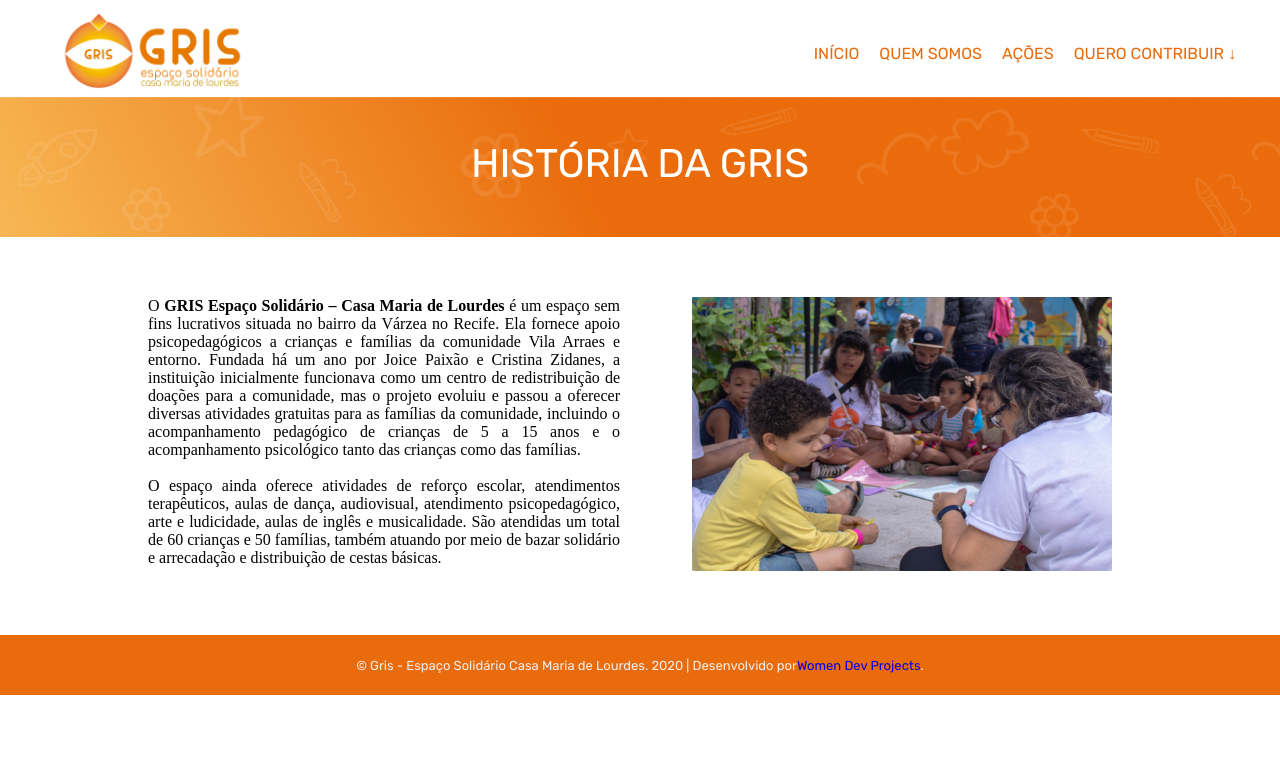
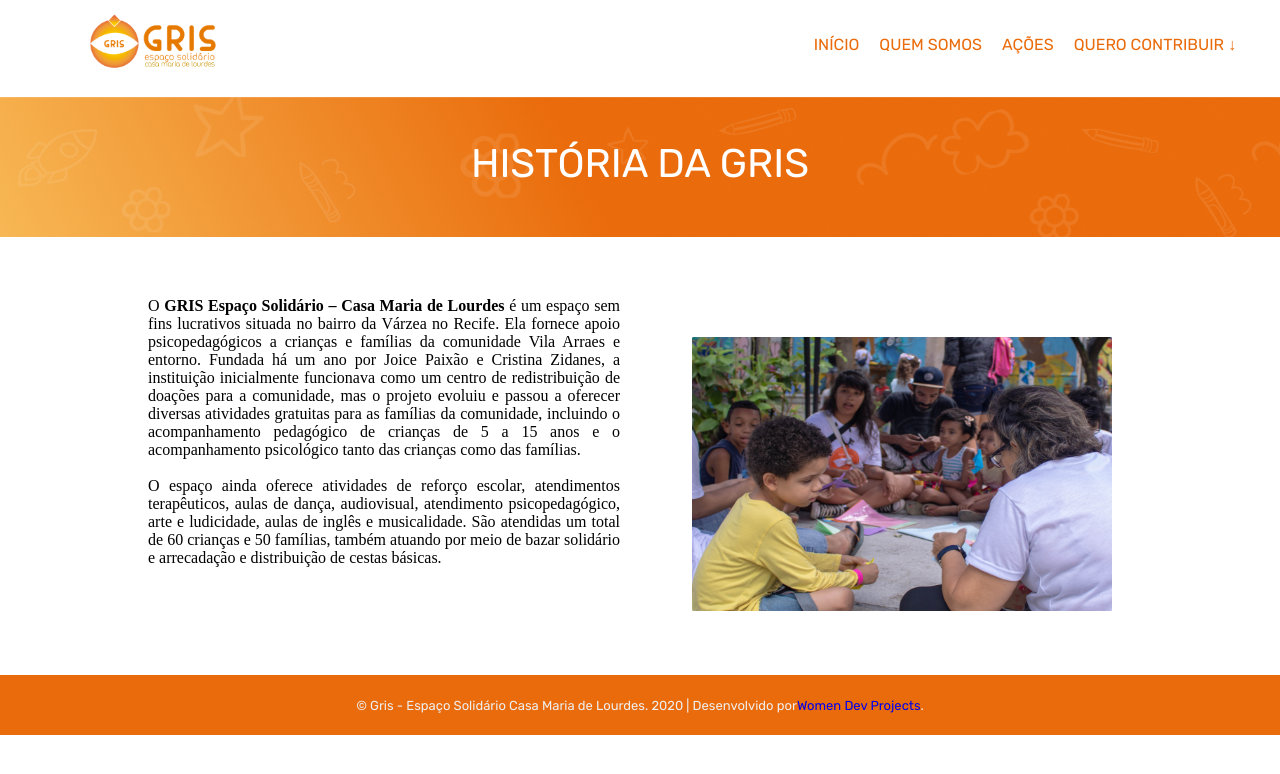
Before and after one commit to womenwhocoderecife/gris, a React (Create React App) app: page /quemsomos in a window 1280 px wide. Shown: the top 774 px of the page. Built offline with nearby package versions, Linux system fonts and the light colour scheme.

Commit message:
Adapting layout of About page wiht media query

```diff
--- a/src/components/Navbar/navbar.css
+++ b/src/components/Navbar/navbar.css
@@ -38,7 +38,7 @@ nav .menu-btn:hover {
   display: block;
   float: left;
   font-size: 2em;
-  padding: 10px 20px;
+  padding: 10px 50px;
   text-decoration: none;
 }
 
--- a/src/pages/About/About.css
+++ b/src/pages/About/About.css
@@ -1,6 +1,6 @@
 .about-container{
     display: flex;
-    flex-direction: row;
+    flex-direction: column;
     padding: 60px 0 ;
     justify-content: space-between;
 }
@@ -8,11 +8,25 @@
 .about-description{
     padding: 0 20px;
     text-align: justify;
-    max-width: 50%;
+    max-width: 100%;
 }
 
 .image-about{
-    padding: 0 40px;
+    padding: 40px 40px 0px 40px;
     align-self: center;
     max-width: 500px;
 }
+
+@media (min-width: 912px) {
+
+    .about-container{
+        flex-direction: row;
+    }
+
+    .about-description{
+        padding: 0 20px;
+        text-align: justify;
+        max-width: 50%;
+    }
+
+}
```
